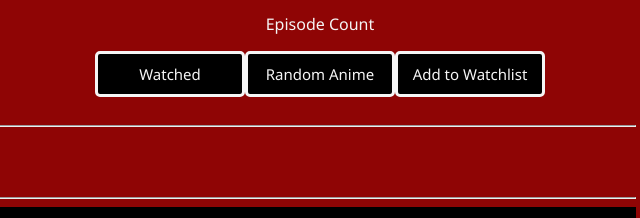
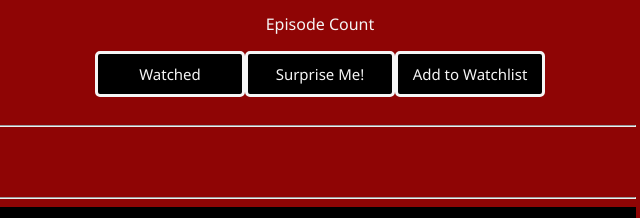
Before and after one commit to shreddinpenguin/animeRecs, a plain HTML site: page index.html in a window 1280 px wide. Shown: the part 339-557 px from the top of the page, 636-1276 px from the left. Drawn offline with Linux system fonts and the light colour scheme; no server answers.

Commit message:
Up to date code now

```diff
--- a/index.html
+++ b/index.html
@@ -39,7 +39,7 @@
                         <p id="episode-count">Episode Count</p>
                         <div id="buttons">
                             <button id="watched" class="all-buttons">Watched</button>
-                            <button id="random" class="all-buttons">Random Anime</button>
+                            <button id="random" class="all-buttons">Surprise Me!</button>
                             <button id="add-watch" class="all-buttons">Add to Watchlist</button>
                         </div>
 
```
